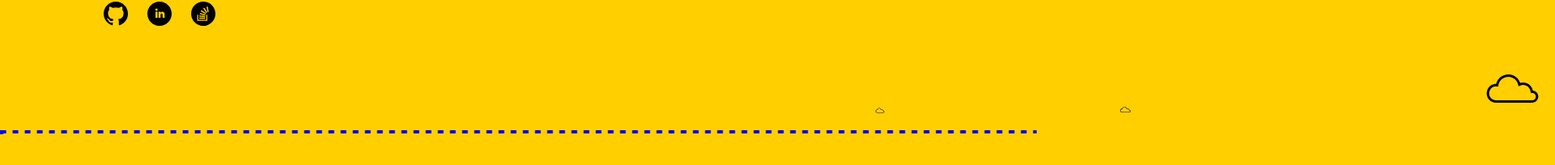
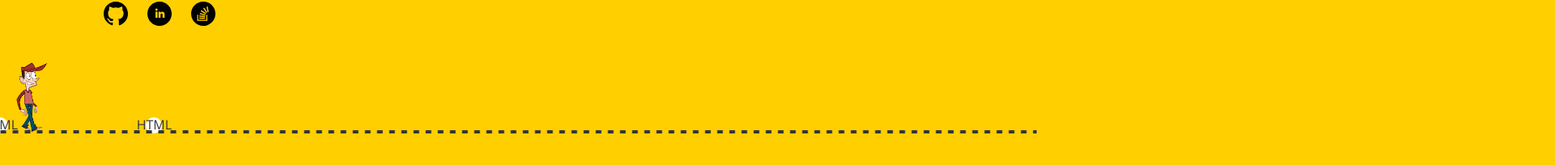
Before and after one commit to mehmetyilmaz001/mehmetyilmaz-portfolio, a Next.js app: page /Intro/Intro in a window 1280 px wide. Shown: the part 454-658 px from the top of the page at 81% size, 1920 px wide, since content can reach past the window. Built offline with nearby package versions, Linux system fonts and the light colour scheme.

Commit message:
Walking man and moving objects created with animation

```diff
--- /dev/null
+++ b/components/Game/Constants.ts
@@ -0,0 +1,14 @@
+export const boxes = [
+    "JAVASCRIPT",
+    "TYPESCRIPT",
+    "REACT",
+    "REDUX",
+    "HTML",
+    "CSS",
+    "CI/CD",
+    "SIGNALR",
+    "DART",
+    "FLUTTER",
+    "JEST",
+    "SASS"
+]
--- a/components/Game/Game.styled.tsx
+++ b/components/Game/Game.styled.tsx
@@ -1,11 +1,11 @@
 import styled, { css, keyframes } from "styled-components";
+import man from './assets/man.png'
 
 const Container = styled.div`
   position: relative;
   height: 130px;
   width: 100%;
   bottom: 0;
-
   /* border: solid 1px red; */
 `;
 
@@ -18,19 +18,84 @@ const borderRotate = keyframes`
   }
 `;
 
+
+const jumpFrames = keyframes`
+  0% { bottom: 0; }
+  /* 30% { bottom: 100px; }
+  70% { bottom: 100px; } */
+  20% { bottom: 150px; }
+  30% { bottom: 100px; }
+  50% { bottom: 50px; }
+  60% { bottom: 40px; }
+`
+const walkFrames = keyframes`
+  0%{background-position: 0px;}
+  100%{background-position: -405px;}
+`
+
+export const Character = styled.div.attrs<{x: number}>(props => ({
+  style: {
+    left: props.x + "px",
+  }
+}))<{
+  jump: boolean,
+  x: number
+}>`
+  /* border: solid 1px red; */
+  background: url(${man.src}) no-repeat;
+  width: 50px;
+  height: 90px;
+  position: absolute;
+  bottom: 0;
+  background-size: auto 90px;
+  /* ${({jump}) => jump && css`animation: ${jumpFrames} 500ms ease-in-out infinite, ${walkFrames}  5s linear infinite;`}  */
+
+  animation: ${({jump}) => jump && css`${jumpFrames} 500ms infinite,`}  ${walkFrames} 1.2s steps(${({jump}) => jump ? 1 : 8}) infinite;
+`;
+
+
+
+const boxMoveFrames = keyframes`
+  0% {left: 100%;}
+  100% {left: -20%}
+`
+
+export const BoxContainer = styled.div`
+  position: absolute;
+  bottom: 0;
+  animation: ${boxMoveFrames} 10s infinite;
+`
+
+export const Box = styled.div<{
+  size: number,
+  x?: number
+}>`
+  display: flex;
+  justify-content: center;
+  align-items: center;
+  background-color: white;
+  position: absolute;
+  bottom: 1px;
+  left: ${({x}) => x ? `${x}px`: '100%'};
+  width: ${({size}) => size * 2}px;
+  height: ${({size}) => size * 2}px;
+  border-radius: 20px;
+
+`
+
 const Ground = styled.div`
   position: absolute;
   bottom: 0;
   height: 5px;
   width: 100%;
-  background: linear-gradient(90deg, blue 50%, transparent 50%),
-    linear-gradient(90deg, blue 50%, transparent 50%),
-    linear-gradient(0deg, blue 50%, transparent 50%),
-    linear-gradient(0deg, blue 50%, transparent 50%);
+  background: linear-gradient(90deg, ${({theme}) => theme.text} 50%, transparent 50%),
+    linear-gradient(90deg, ${({theme}) => theme.text} 50%, transparent 50%),
+    linear-gradient(0deg, ${({theme}) => theme.text} 50%, transparent 50%),
+    linear-gradient(0deg, ${({theme}) => theme.text} 50%, transparent 50%);
   background-repeat: repeat-x, repeat-x, repeat-y, repeat-y;
   background-size: 15px 4px, 15px 4px, 4px 15px, 0px 15px;
   background-position: 0px 0px, 200px 100px, 0px 100px, 200px 0px;
-  animation: ${borderRotate} 10s infinite linear;
+  animation: ${borderRotate} 11s infinite linear;
 `;
 
 
--- a/components/Game/Game.tsx
+++ b/components/Game/Game.tsx
@@ -1,62 +1,90 @@
-import { FunctionComponent, useState } from "react";
+import { FunctionComponent, useEffect, useState } from "react";
 import Figure from "./components/Figure";
-import { Container, Ground } from "./Game.styled";
+import { Box, BoxContainer, Character, Container, Ground } from "./Game.styled";
 import Tree from "./assets/tree.svg";
 import Cloud from "./assets/cloud.svg";
 import Hill from "./assets/hill.svg";
 import { getRandomNumberBetween } from "../../helpers/MathHelper";
 import SceneObject, { SceneObjectListContainer } from "./components/SceneObject";
+import useKeypress from "../../hooks/useKeyPress";
+import { cretaeRandomBoxIndex } from "./helpers";
+import useInterval from "../../hooks/useInterval";
+import { boxes } from "./constants";
 
 interface GameProps {}
 
-let windowWidth = 1000
-if(typeof window != "undefined") {
-    windowWidth = window.innerWidth;
-}
+// let windowWidth = 1000
+// if(typeof window != "undefined") {
+//     windowWidth = window.innerWidth;
+// }
 
-const randomTrees = Array.from({ length: 5 }, () =>
-  getRandomNumberBetween(1, 10)
-).map((rnd) => (
-  <SceneObject key={rnd + '_cloud'} x={getRandomNumberBetween(1, windowWidth)}>
-    {" "}
-    <Tree height={rnd * 10} />
-  </SceneObject>
-));
+// const randomTrees = Array.from({ length: 5 }, () =>
+//   getRandomNumberBetween(1, 10)
+// ).map((rnd) => (
+//   <SceneObject key={rnd + '_tree'} x={getRandomNumberBetween(1, windowWidth)}>
+//     {" "}
+//     <Tree height={rnd * 10} />
+//   </SceneObject>
+// ));
 
 
-const randomClouds = Array.from({ length: 5 }, () =>
-  getRandomNumberBetween(10, windowWidth)
-).map((x) => (
-  <SceneObject key={x + '_cloud'} x={x} y={10}>
-    <Cloud height={x % 100} />
-  </SceneObject>
-));
+// const randomClouds = Array.from({ length: 5 }, () =>
+//   getRandomNumberBetween(10, windowWidth)
+// ).map((x) => (
+//   <SceneObject key={x + '_cloud'} x={getRandomNumberBetween(1, windowWidth)} y={10}>
+//     <Cloud height={x % 100} />
+//   </SceneObject>
+// ));
 
-const randomHills = Array.from({ length: 5 }, () =>
-  getRandomNumberBetween(1, 10)
-).map((x) => (
-  <SceneObject key={x + '_hill'} y={0} x={x * 50}>
-    <Hill key={x} height={x * 2} />
-  </SceneObject>
-));
+// const randomHills = Array.from({ length: 5 }, () =>
+//   getRandomNumberBetween(1, 10)
+// ).map((x) => (
+//   <SceneObject key={x + '_hill'} y={0} x={getRandomNumberBetween(1, windowWidth)}>
+//     <Hill key={x} height={x * 2} />
+//   </SceneObject>
+// ));
 
 const Game: FunctionComponent<GameProps> = () => {
-  const [x, setX] = useState(10);
-  const [y, setY] = useState(0);
+  const [charX, setCharX] = useState<number>(10);
+  const [jump, setJump] = useState(false);
+  const [ randomBox, setRandomBox ] = useState<string>(boxes[getRandomNumberBetween(0, boxes.length - 1)]);
+
+
+  const _jump = () => {
+    setJump(true);
+    setTimeout(() => {
+      setJump(false);
+    }, 200);
+  }
+
+  useKeypress(" ", () => {
+    _jump();
+  });
+
+  useKeypress("ArrowLeft", () => {
+    setCharX(charX - 10);
+  });
+  useKeypress("ArrowRight", () => {
+    setCharX(charX + 10);
+  });
+
+  useInterval(() => {
+    setRandomBox(boxes[getRandomNumberBetween(0, boxes.length - 1)]);
+  }, 5000);
 
   return (
     <Container>
-      <SceneObjectListContainer bottom={10} className="clouds-slide">
-        {randomClouds}
-      </SceneObjectListContainer>
 
-      {/* <SceneObjectListContainer className="hills_and_trees">
-        {randomHills}
-        {randomTrees}
-      </SceneObjectListContainer> */}
+      <Character jump={jump} x={charX} />
 
-      {/* <Figure x={x} y={y} /> */}
-
+      <BoxContainer>
+      <Box size={10} x={200}>
+        {randomBox}
+      </Box>
+      <Box size={10} x={10}>
+        {randomBox}
+      </Box>
+      </BoxContainer>
       <Ground />
     </Container>
   );
--- a/components/Game/components/SceneObject.tsx
+++ b/components/Game/components/SceneObject.tsx
@@ -9,7 +9,7 @@ const leftScrolling = keyframes`
   0% {left: 100%;}
   100% {left: -50%;}`;
 
-const leftScrollAnimation = css` animation: ${leftScrolling} 50s linear infinite`
+const leftScrollAnimation = css` animation: ${leftScrolling} 95s linear infinite`
 
 export const SceneObjectListContainer = styled.div<{
     bottom?: number
--- a/pages/Intro/Intro.styled.tsx
+++ b/pages/Intro/Intro.styled.tsx
@@ -7,6 +7,11 @@ const IntroContainer = styled.div`
   justify-content: space-between;
   gap: 1.5rem;
   padding-top: 50px;
+
+  @media (max-width: ${theme.breakpoints.mobile}) {
+    flex-direction: column;
+    gap: 3.5rem;
+  }
 `;
 
 const MainTitle = styled.h1`
--- a/style/theme/index.ts
+++ b/style/theme/index.ts
@@ -12,6 +12,9 @@ const theme = {
     darkTheme,
     fonts: {
         adventPro: 'font-family: \'Advent Pro\', sans-serif;'
+    },
+    breakpoints: {
+        mobile: '600px',
     }
 }
 
```
Also changed, not shown: components/Game/helpers.ts (+7 -0 lines), components/Game/assets/man.png (added), public/images/walking-man.svg (deleted).
